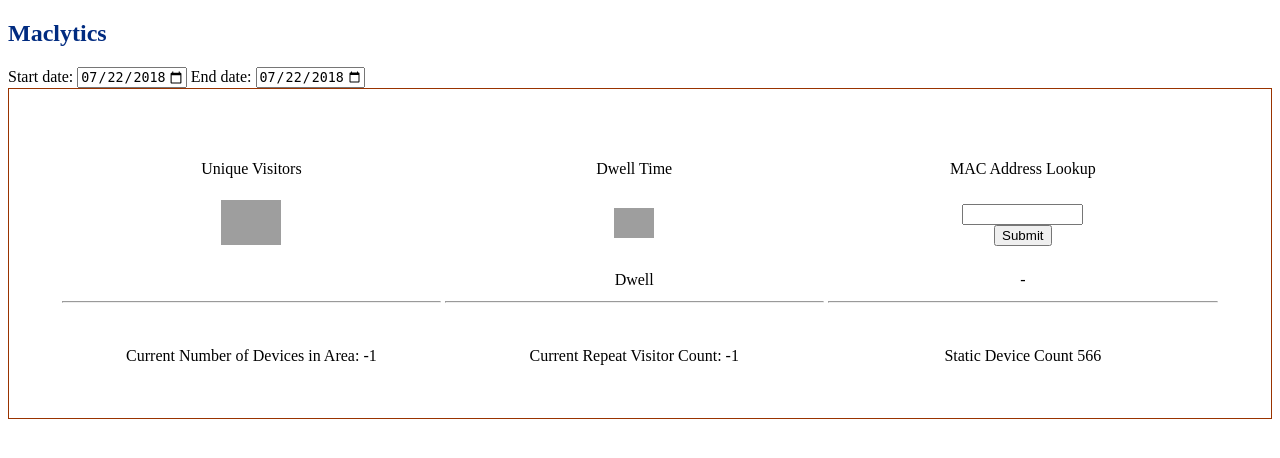
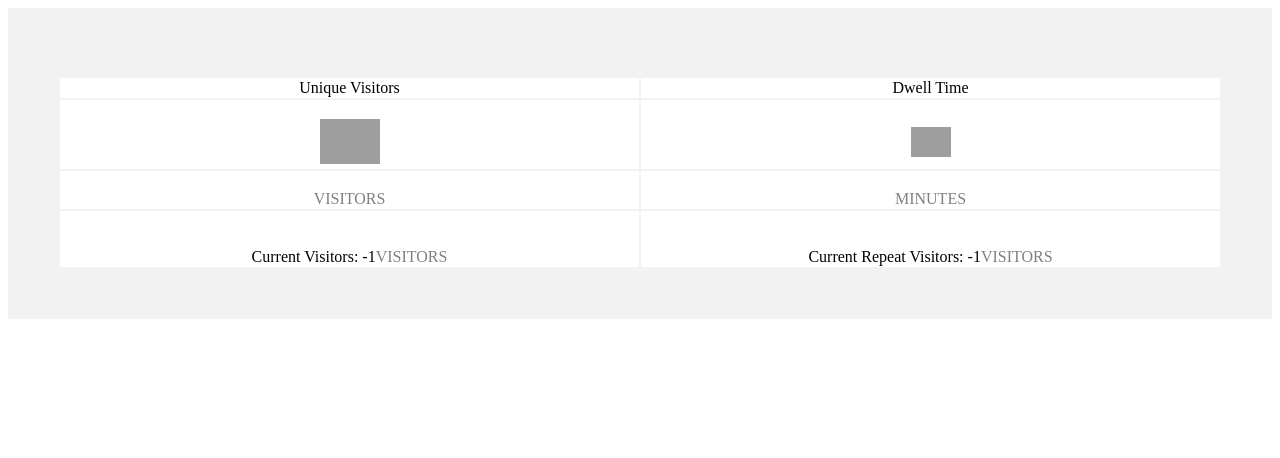
Before and after one commit to dachristi/maclytics, a Flask app: page / in a window 1280 px wide. Shown: the top 458 px of the page. Run offline with Flask 2, Linux system fonts and the light colour scheme; parts of the project's set-up code (start-up, migrations or seed data) failed here and were passed over; some libraries are stand-ins or nearby versions; grey boxes are pictures that could not be loaded.

Commit message:
WIP: layout and style changes

```diff
--- a/templates/index.html
+++ b/templates/index.html
@@ -10,10 +10,16 @@
   <style>
   #body_group {
     padding: 50px;
-    border: 1px solid #993300;
+    text-align:center;
+    background-color:#f2f2f2;
+    /* border: 1px solid #993300; */
+  }
+  .units {
+    color:#808080;
   }
   td {
     text-align:center;
+    background-color:#ffffff;
   }
 
   h2 {
@@ -26,18 +32,6 @@
 
   <body>
 
-  <h2>Maclytics</h2>
-
-  <label for="start">Start date:</label>
-
-  <input type="date" id="start" name="trip-start"
-         value="2018-07-22"
-         min="2000-01-01" max="2099-12-31">
-
-  <label for="end">End date:</label>
-  <input type="date" id="start" name="trip-start"
-        value="2018-07-22"
-        min="2000-01-01" max="2099-12-31">
 
   <div id="body_group">
     <br>
@@ -50,9 +44,6 @@
           <td style="width: 33%;">
             Dwell Time
           </td>
-          <td style="width: 34%;">
-            MAC Address Lookup
-          </td>
         </tr>
         <tr>
           <td>
@@ -63,46 +54,29 @@
             <br>
             <img src="{{url_for('static', filename='clock.jpg')}}" width="40px" style="display:inline"/>
           </td>
+        </tr>
+        <tr>
           <td>
             <br>
-            <input id="search" type="text" value="" size=12>
+            <span id="unique_visitors"></span><span class="units">VISITORS</span>
+          </td>
+          <td>
             <br>
-            <input id="submit" type="submit" value="Submit">
+            <span id="dwell_time"></span><span class="units">MINUTES</span>
           </td>
         </tr>
         <tr>
           <td>
             <br>
-            <span id="unique_visitors"></span>
+            <br>
+            Current Visitors: <span id='current_device_count'>-1</span><span class="units">VISITORS</span>
           </td>
           <td>
             <br>
-            <span id="dwell_time">Dwell</span>
-          </td>
-          <td>
             <br>
-            <div id="num_entries">-</div>
+            Current Repeat Visitors: <span id='repeat_device_count'>-1</span><span class="units">VISITORS</span>
           </td>
         </tr>
-        <tr>
-          <td>
-            <hr>
-            <br>
-            <br>
-            Current Number of Devices in Area: <span id='current_device_count'>-1</span>
-          </td>
-          <td>
-            <hr>
-            <br>
-            <br>
-            Current Repeat Visitor Count: <span id='repeat_device_count'>-1</span>
-          </td>
-          <td>
-            <hr>
-            <br>
-            <br>
-            Static Device Count <span id='static_device_count'>566</span>
-          </td>
       </table>
 
     </div>
```
